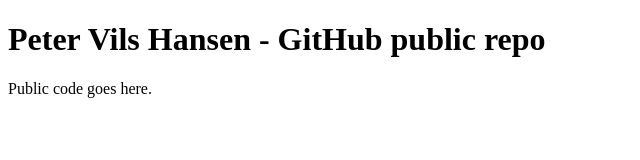
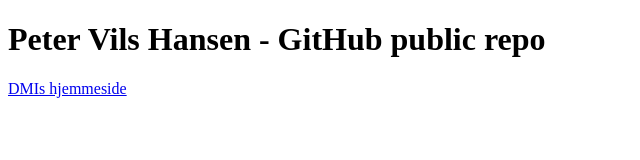
Before and after one commit to petervilshansen/petervilshansen.github.io, a plain HTML site: page index.html in a window 1280 px wide. Shown: the whole page, without its empty margins (0-640 px from the left). Drawn offline with Linux system fonts and the light colour scheme.

Commit message:
Test update.

```diff
--- a/index.html
+++ b/index.html
@@ -7,7 +7,7 @@
 
 <body>
 <h1>Peter Vils Hansen - GitHub public repo</h1>
-<p>Public code goes here.</p>
+<p><a href="www.dmi.dk">DMIs hjemmeside</a></p>
 </body>
 
 </html>
```
